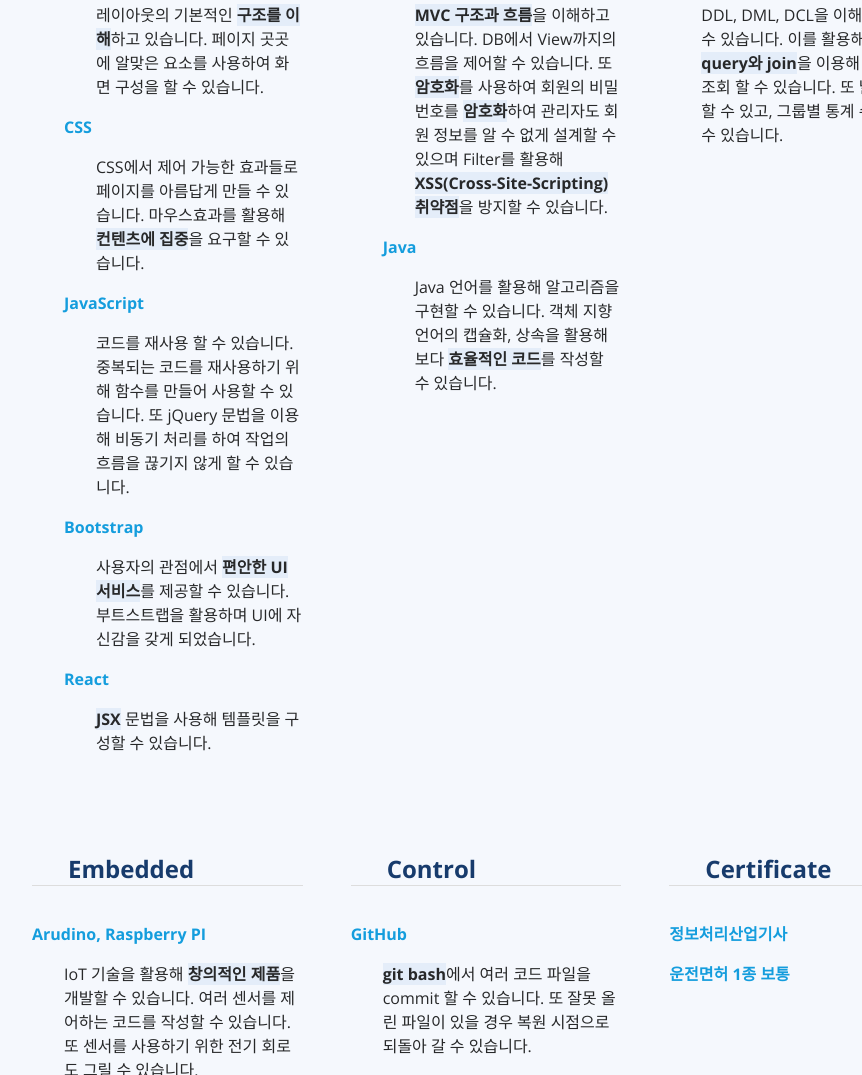
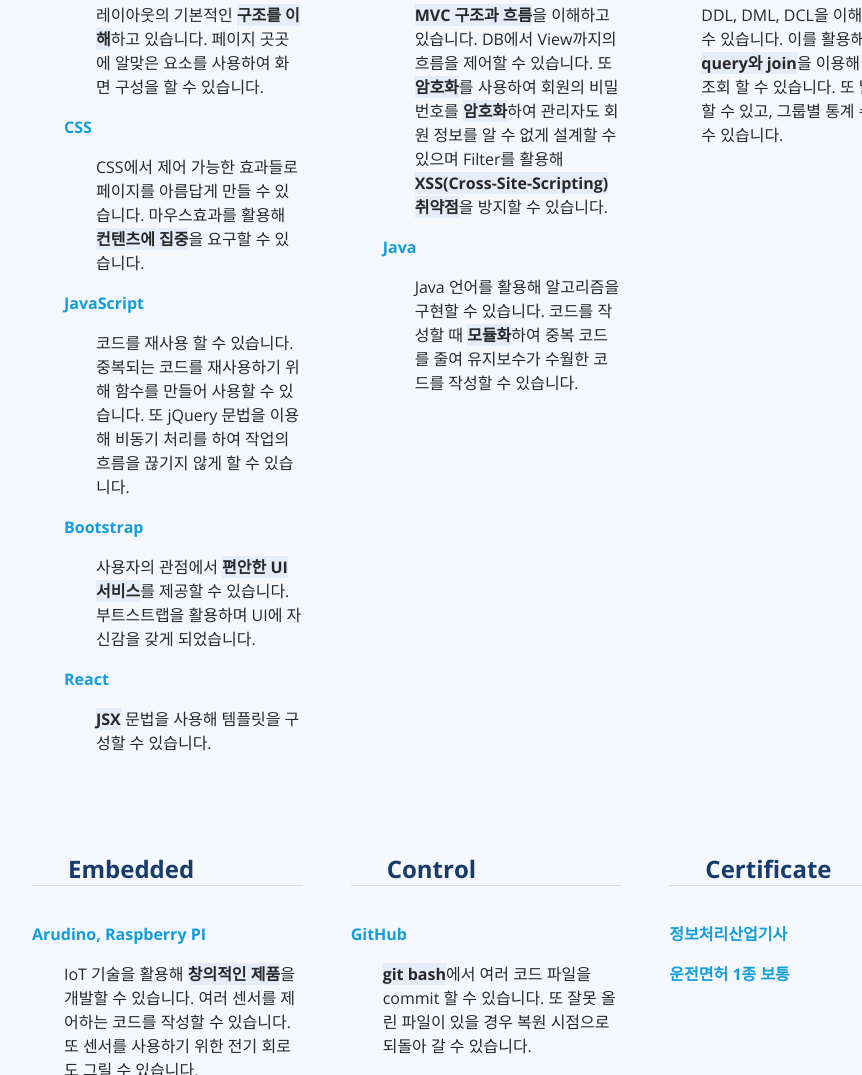
Before and after one commit to kimseongmin0301/kimseongmin0301.github.io, a plain HTML site: page index.html in a window 1280 px wide. Shown: the part 1631-2706 px from the top of the page, without its empty margins (304-1166 px from the left). Drawn offline with nearby package versions, Linux system fonts and the light colour scheme.

Commit message:
Update index.html

```diff
--- a/index.html
+++ b/index.html
@@ -181,7 +181,7 @@
                   <li><b>Java</b>
                     <p></p>
                     <ul>
-                      <li>Java 언어를 활용해 알고리즘을 구현할 수 있습니다. 객체 지향 언어의 캡슐화, 상속을 활용해 보다 <span>효율적인 코드</span>를 작성할 수 있습니다.<p></p></li>
+                      <li>Java 언어를 활용해 알고리즘을 구현할 수 있습니다. 코드를 작성할 때 <span>모듈화</span>하여 중복 코드를 줄여 유지보수가 수월한 코드를 작성할 수 있습니다.<p></p></li>
                     </ul>
                   </li>
                 </ul>
```
